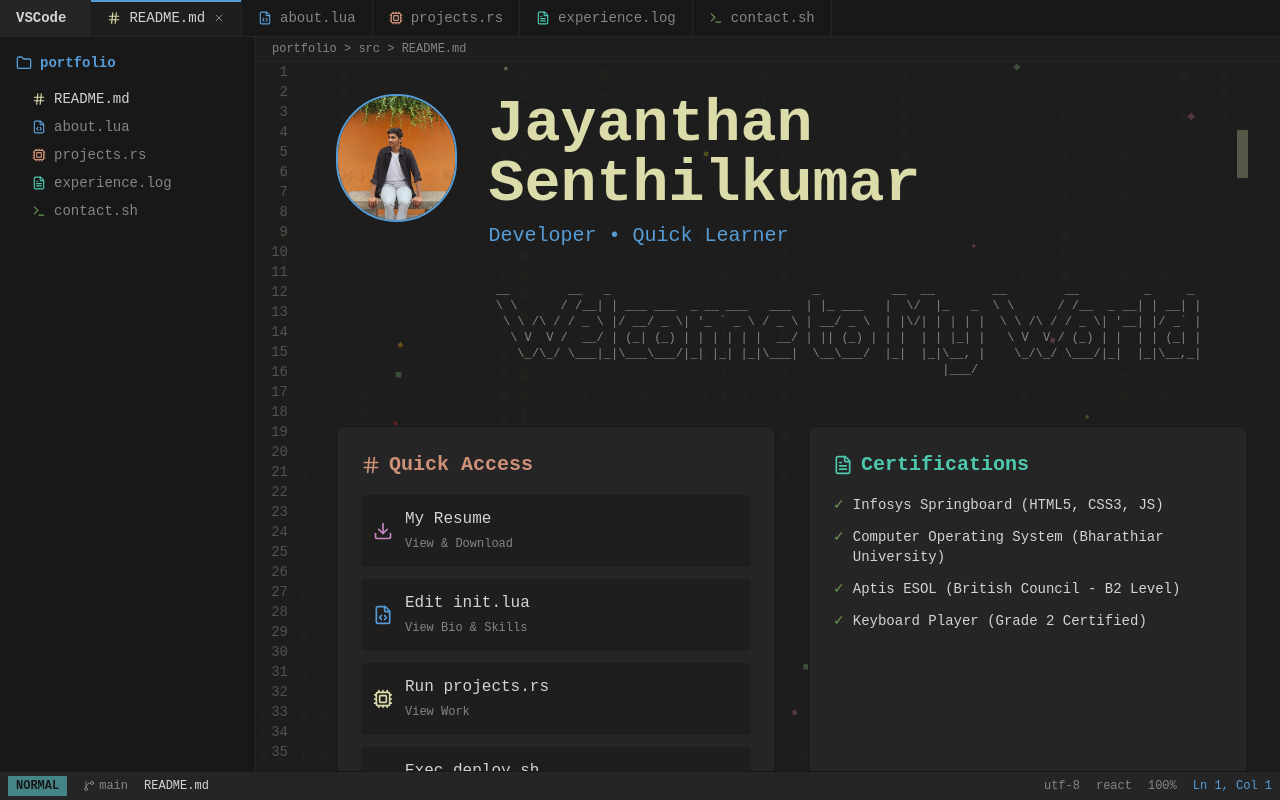
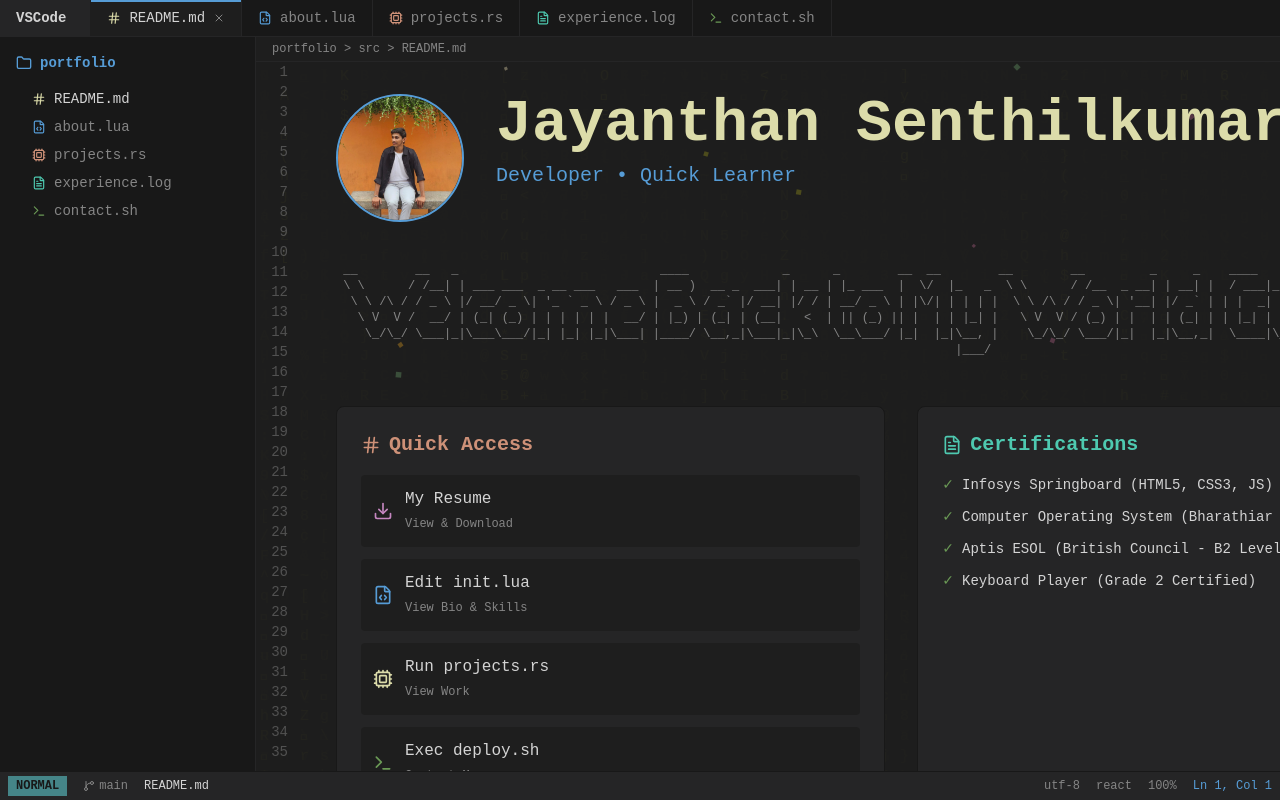
Before and after one commit to jayanthansenthilkumar/jayanthansenthilkumar, a React (Vite) app: page / in a window 1280 px wide. Built offline with nearby package versions, Linux system fonts and the light colour scheme.

Commit message:
Home ascii changed to 'Welcome back to my world guys

```diff
--- a/src/Home.jsx
+++ b/src/Home.jsx
@@ -50,7 +50,7 @@ const Home = ({ navigateToFile }) => {
                     variants={containerVariants}
                 >
                 {/* Header */}
-                <div className="flex flex-col md:flex-row items-center md:items-start gap-8 mb-12">
+                <div className="flex flex-col md:flex-row items-center md:items-start gap-8 mb-6">
                     <motion.div
                         className="w-32 h-32 rounded-full bg-gruvbox-bgSoft border-2 border-gruvbox-blue flex items-center justify-center overflow-hidden"
                         variants={itemVariants}
@@ -80,18 +80,20 @@ const Home = ({ navigateToFile }) => {
                         <motion.p className="text-xl text-gruvbox-blue mb-4" variants={itemVariants}>
                             Developer • Quick Learner
                         </motion.p>
-                        <motion.div className="hidden md:block text-xs text-gruvbox-gray whitespace-pre" variants={itemVariants}>
-                            {`
- __        __   _                            _          __  __        __        __         _     _
- \\ \\      / /__| | ___ ___  _ __ ___   ___  | |_ ___   |  \\/  |_   _  \\ \\      / /__  _ __| | __| |
-  \\ \\ /\\ / / _ \\ |/ __/ _ \\| '_ \` _ \\ / _ \\ | __/ _ \\  | |\\/| | | | |  \\ \\ /\\ / / _ \\| '__| |/ _\` |
-   \\ V  V /  __/ | (_| (_) | | | | | |  __/ | || (_) | | |  | | |_| |   \\ V  V / (_) | |  | | (_| |
-    \\_/\\_/ \\___|_|\\___\\___/|_| |_| |_|\\___|  \\__\\___/  |_|  |_|\\__, |    \\_/\\_/ \\___/|_|  |_|\\__,_|
-                                                               |___/
-`}
-                        </motion.div>
                     </div>
                 </div>
+
+                {/* ASCII Art Banner */}
+                <motion.div className="hidden md:block text-xs text-gruvbox-gray whitespace-pre mb-12" variants={itemVariants}>
+                    {`
+ __        __   _                            ____             _      _        __  __        __        __         _     _    ____                       _ _ _
+ \\ \\      / /__| | ___ ___  _ __ ___   ___  | __ )  __ _  ___| | __ | |_ ___  |  \\/  |_   _  \\ \\      / /__  _ __| | __| |  / ___|_   _ _   _ ___   | | | |
+  \\ \\ /\\ / / _ \\ |/ __/ _ \\| '_ \` _ \\ / _ \\ |  _ \\ / _\` |/ __| |/ / | __/ _ \\ | |\\/| | | | |  \\ \\ /\\ / / _ \\| '__| |/ _\` | | |  _| | | | | | / __|  | | | |
+   \\ V  V /  __/ | (_| (_) | | | | | |  __/ | |_) | (_| | (__|   <  | || (_) || |  | | |_| |   \\ V  V / (_) | |  | | (_| | | |_| | |_| | |_| \\__ \\  |_|_|_|
+    \\_/\\_/ \\___|_|\\___\\___/|_| |_| |_|\\___| |____/ \\__,_|\\___|_|\\_\\  \\__\\___/ |_|  |_|\\__, |    \\_/\\_/ \\___/|_|  |_|\\__,_|  \\____|\\__,_|\\__, |___/  (_|_|_)
+                                                                                      |___/                                            |___/
+`}
+                </motion.div>
 
                 {/* Quick Access */}
                 <div className="grid grid-cols-1 md:grid-cols-2 gap-8">
```
